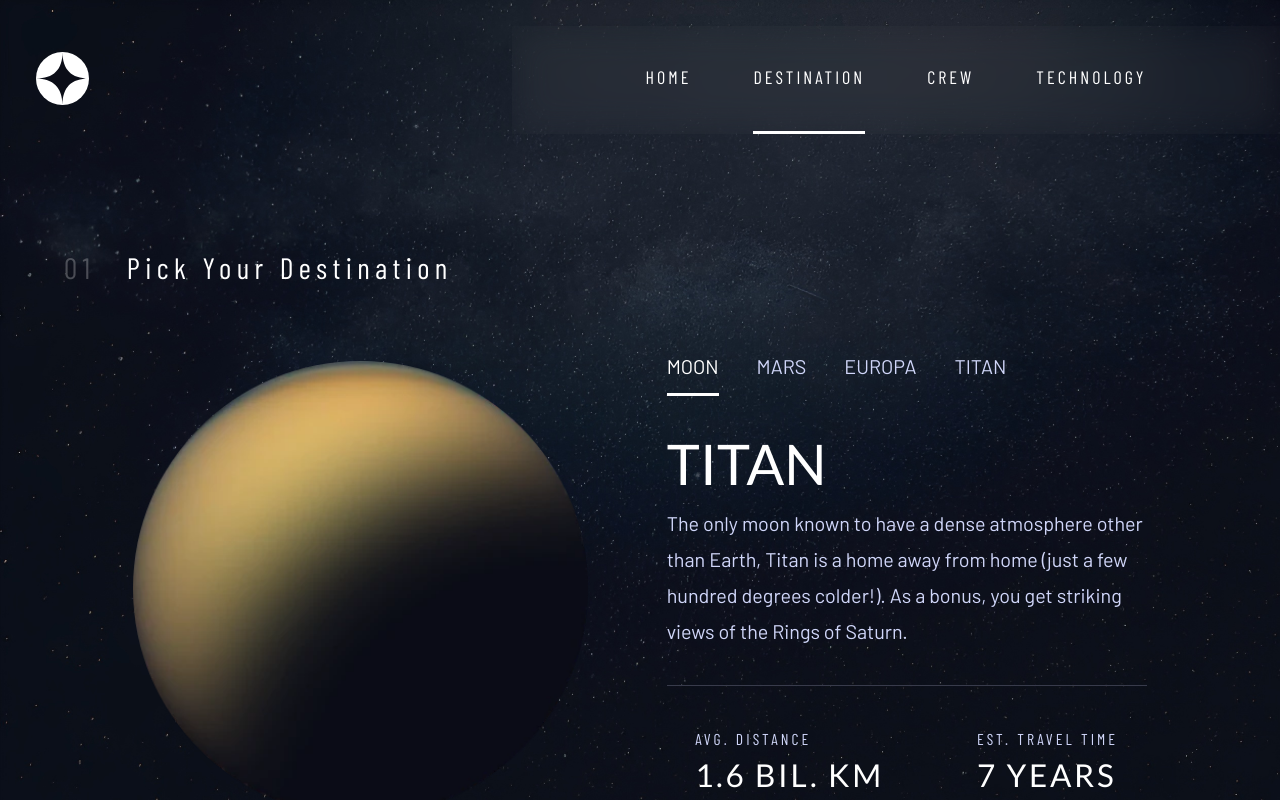
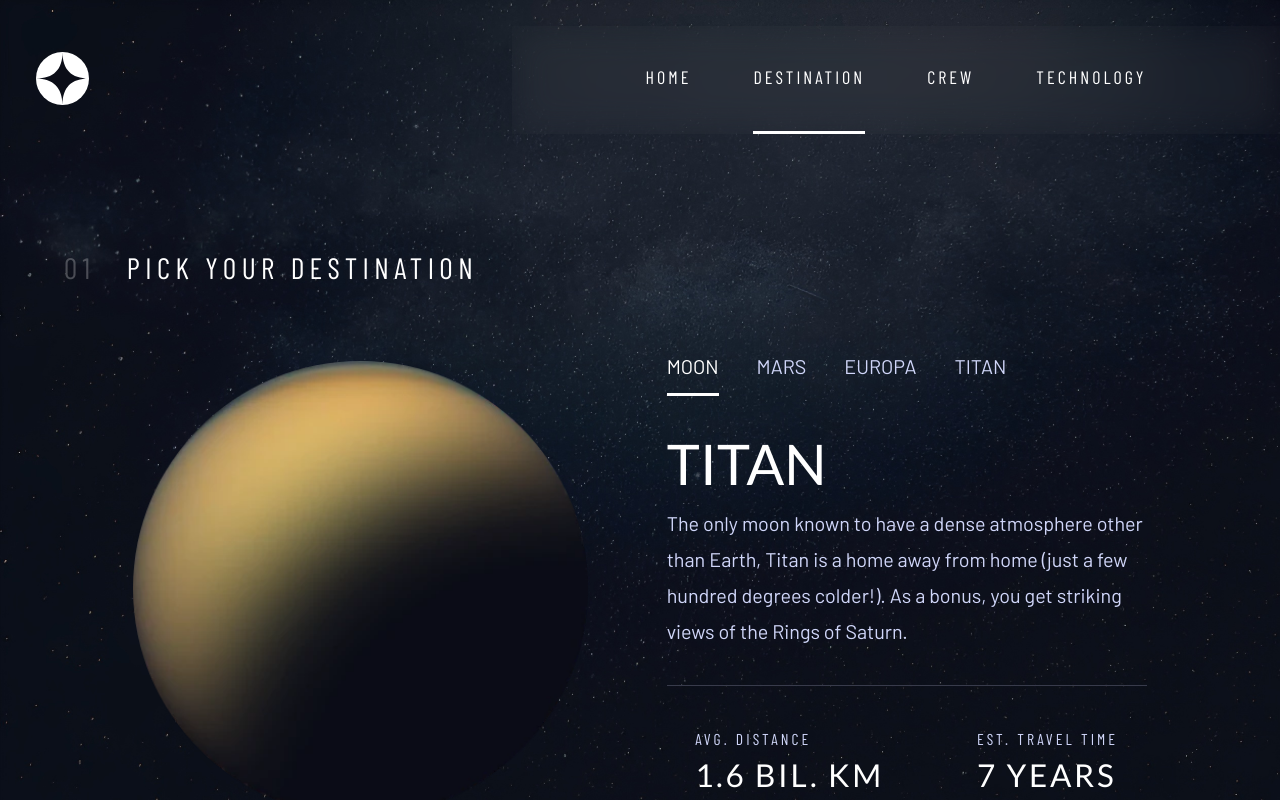
Before and after one commit to jeklnd/space-tourism, a React (Create React App) app: page /destination in a window 1280 px wide. Built offline with nearby package versions, Linux system fonts and the light colour scheme.

Commit message:
small fix

```diff
--- a/src/routes/Destination.jsx
+++ b/src/routes/Destination.jsx
@@ -11,7 +11,7 @@ export default function Destination() {
       <Nav />
       <div className={styles.grid}>
         <h5>
-          <span>01</span> Pick Your Destination
+          <span>01</span> {"Pick Your Destination".toUpperCase()}
         </h5>
         <article>
           {location.pathname === "/destination" ? <Content /> : <Outlet />}
```
